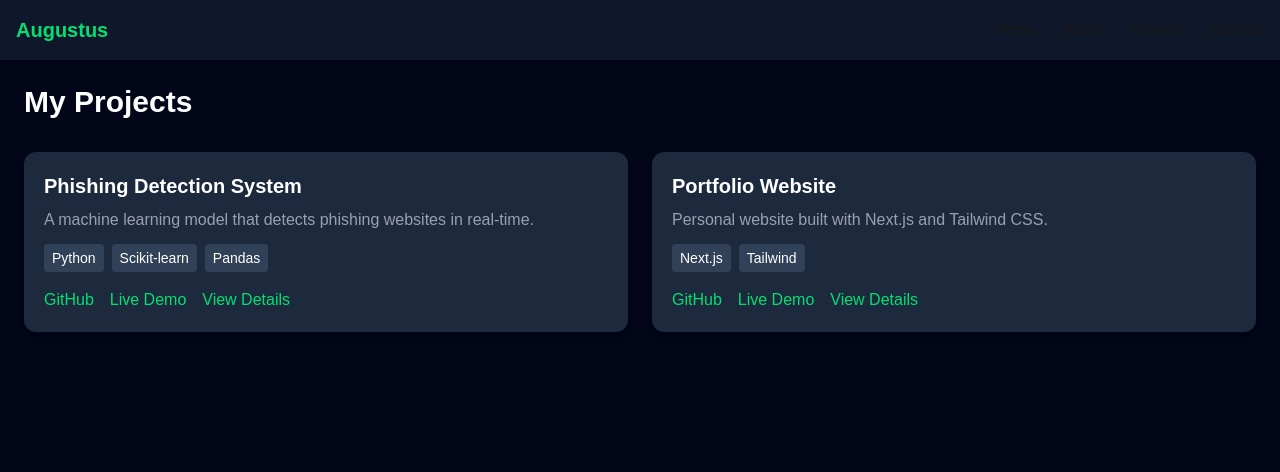
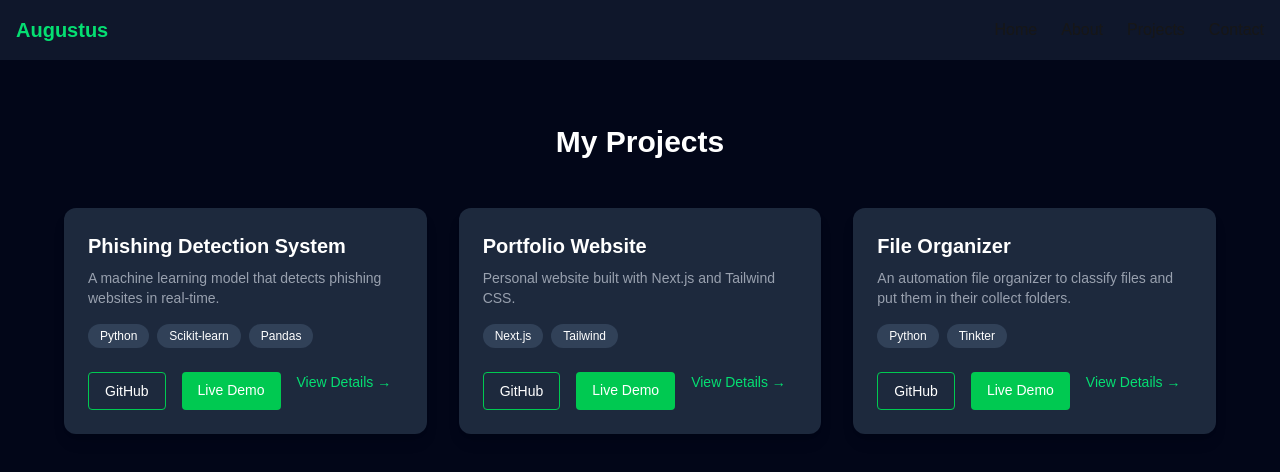
Before and after one commit to Augustu-tech/Portfolio-website, a Next.js app: page /projects in a window 1280 px wide. Shown: the top 472 px of the page. Built offline with nearby package versions, Linux system fonts and the light colour scheme.

Commit message:
Updated Ui/UX and uodated CV

```diff
--- a/app/api/contact/route.ts
+++ b/app/api/contact/route.ts
@@ -1,10 +1,5 @@
 import { NextResponse } from "next/server";
 import { Resend } from "resend";
-
-// ✅ Ensure API key exists
-if (!process.env.RESEND_API_KEY) {
-  throw new Error("Missing RESEND_API_KEY in environment variables");
-}
 
 const resend = new Resend(process.env.RESEND_API_KEY);
 
@@ -12,7 +7,6 @@ export async function POST(req: Request) {
   try {
     const { name, email, message } = await req.json();
 
-    // ✅ Validation
     if (!name || !email || !message) {
       return NextResponse.json(
         { error: "All fields are required" },
@@ -20,47 +14,27 @@ export async function POST(req: Request) {
       );
     }
 
-    // ✅ Send email
-    const response = await resend.emails.send({
-      from: "Portfolio <onboarding@resend.dev>", // safe test sender
-      to: ["chipondepondeaugustus@gmail.com"], // your inbox
+    // ✅ ONLY SEND EMAIL (NO DATABASE)
+    const data = await resend.emails.send({
+      from: "Portfolio <onboarding@resend.dev>",
+      to: ["chipondepondeaugustus@gmail.com"],
       subject: `New Message from ${name}`,
       replyTo: email,
       html: `
-  <div style="font-family: Arial, sans-serif; padding: 20px;">
-    <h2>📩 New Message from Your Portfolio</h2>
-
-    <p><strong>Name:</strong> ${name}</p>
-    <p><strong>Email:</strong> ${email}</p>
-
-    <hr />
-
-    <p><strong>Message:</strong></p>
-    <p>${message}</p>
-
-    <br />
-
-    <small>This message was sent from your portfolio website.</small>
-  </div>
-`
+        <h2>New Contact Message</h2>
+        <p><strong>Name:</strong> ${name}</p>
+        <p><strong>Email:</strong> ${email}</p>
+        <p><strong>Message:</strong></p>
+        <p>${message}</p>
+      `,
     });
 
-    // ✅ LOG RESPONSE (IMPORTANT)
-    console.log("Resend response:", response);
-
-    return NextResponse.json({
-      success: true,
-      message: "Email sent successfully",
-    });
+    return NextResponse.json({ success: true, data });
 
   } catch (error: any) {
-    console.error("Email error:", error);
-
+    console.error(error);
     return NextResponse.json(
-      {
-        error: "Failed to send email",
-        details: error?.message || "Unknown error",
-      },
+      { error: "Failed to send email" },
       { status: 500 }
     );
   }
--- a/app/layout.tsx
+++ b/app/layout.tsx
@@ -10,7 +10,7 @@ export const metadata = {
 export default function RootLayout({ children }: { children: React.ReactNode }) {
   return (
     <html lang="en">
-      <body className="bg-slate-950 text-white min-h-screen">
+      <body className="bg-slate-950 text-white min-h-screen antialiased">
         <Navbar />
         <main>{children}</main>
       </body>
--- a/app/page.tsx
+++ b/app/page.tsx
@@ -3,6 +3,7 @@
 import { motion } from "framer-motion";
 import Link from "next/link";
 import { projects } from "@/data/projects";
+import Skills from "@/components/Skills";
 
 export default function Home() {
   return (
@@ -75,13 +76,24 @@ export default function Home() {
     <motion.div
       key={project.id}
       whileHover={{ scale: 1.05 }}
-              className="bg-slate-800 p-5 rounded-xl"
+      className="bg-slate-800 p-6 rounded-xl shadow-lg"
     >
       <h3 className="text-xl font-bold">{project.title}</h3>
 
-              <p className="text-gray-400 mt-2">
+      <p className="text-gray-400 mt-2 text-sm">
         {project.description}
       </p>
+
+      <div className="mt-3 flex flex-wrap gap-2">
+        {project.tech.map((t) => (
+          <span
+            key={t}
+            className="text-xs bg-slate-700 px-2 py-1 rounded"
+          >
+            {t}
+          </span>
+        ))}
+      </div>
 
       <Link
         href={`/projects/${project.slug}`}
@@ -94,6 +106,7 @@ export default function Home() {
 </div>
 
       </section>
+      <Skills/>
 
     </main>
   );
--- a/app/projects/page.tsx
+++ b/app/projects/page.tsx
@@ -1,16 +1,20 @@
 import { projects } from "@/data/projects";
 import ProjectCard from "@/components/projectCard";
 
-export default function ProjectsPage() {
+export default function Projects() {
   return (
-        <main className="min-h-screen bg-slate-950 text-white p-6">
-            <h1 className="text-3xl font-bold mb-8">My Projects</h1>
+    <main className="min-h-screen bg-slate-950 text-white px-6 py-16">
 
-            <div className="grid md:grid-cols-2 gap-6">
+      <h1 className="text-3xl font-bold text-center mb-12">
+        My Projects
+      </h1>
+
+      <div className="grid sm:grid-cols-2 lg:grid-cols-3 gap-8 max-w-6xl mx-auto">
         {projects.map((project) => (
           <ProjectCard key={project.id} project={project} />
         ))}
       </div>
+
     </main>
   );
 }
--- /dev/null
+++ b/components/Skills.tsx
@@ -0,0 +1,49 @@
+"use client";
+
+import { motion } from "framer-motion";
+import { skills } from "@/data/skills";
+
+export default function Skills() {
+  return (
+    <section className="mt-24 max-w-5xl mx-auto px-6">
+
+      <h2 className="text-2xl font-bold text-center mb-10">
+        Skills
+      </h2>
+
+      <div className="grid md:grid-cols-2 gap-6">
+
+        {skills.map((skill, index) => (
+          <motion.div
+            key={skill.category}
+            initial={{ opacity: 0, y: 30 }}
+            whileInView={{ opacity: 1, y: 0 }}
+            transition={{ delay: index * 0.2 }}
+            viewport={{ once: true }}
+            whileHover={{ scale: 1.05 }}
+            className="bg-slate-800 p-6 rounded-xl shadow-md"
+          >
+
+            <h3 className="text-xl font-semibold mb-4 text-green-400">
+              {skill.category}
+            </h3>
+
+            <div className="flex flex-wrap gap-2">
+              {skill.items.map((item) => (
+                <span
+                  key={item}
+                  className="bg-slate-700 px-3 py-1 rounded text-sm"
+                >
+                  {item}
+                </span>
+              ))}
+            </div>
+
+          </motion.div>
+        ))}
+
+      </div>
+
+    </section>
+  );
+}
--- a/components/projectCard.tsx
+++ b/components/projectCard.tsx
@@ -4,6 +4,7 @@ import { motion } from "framer-motion";
 import Link from "next/link";
 
 type Project = {
+  id: number;
   slug: string;
   title: string;
   description: string;
@@ -15,34 +16,55 @@ type Project = {
 export default function ProjectCard({ project }: { project: Project }) {
   return (
     <motion.div
-            whileHover={{ scale: 1.05 }}
-            transition={{ duration: 0.3 }}
-            className="bg-slate-800 p-5 rounded-xl shadow-md"
+      whileHover={{ scale: 1.04 }}
+      className="bg-slate-800 p-6 rounded-xl shadow-lg transition"
     >
+      {/* TITLE */}
       <h2 className="text-xl font-bold">{project.title}</h2>
 
-            <p className="text-gray-400 mt-2">
+      {/* DESCRIPTION */}
+      <p className="text-gray-400 mt-2 text-sm">
         {project.description}
       </p>
 
-            <div className="mt-3 flex flex-wrap gap-2">
+      {/* TECH STACK */}
+      <div className="mt-4 flex flex-wrap gap-2">
         {project.tech.map((t) => (
-                    <span key={t} className="text-sm bg-slate-700 px-2 py-1 rounded">
+          <span
+            key={t}
+            className="text-xs bg-slate-700 px-3 py-1 rounded-full"
+          >
             {t}
           </span>
         ))}
       </div>
 
-            <div className="mt-4 flex gap-4">
-                <a href={project.github} className="text-green-400">
+      {/* ACTION BUTTONS */}
+      <div className="mt-6 flex flex-wrap gap-4">
+
+        <a
+          href={project.github}
+          target="_blank"
+          className="text-sm border border-green-500 px-4 py-2 rounded hover:bg-green-500 hover:text-black transition"
+        >
           GitHub
         </a>
-                <a href={project.demo} className="text-green-400">
+
+        <a
+          href={project.demo}
+          target="_blank"
+          className="text-sm bg-green-500 px-4 py-2 rounded hover:bg-green-600 transition"
+        >
           Live Demo
         </a>
-                <Link href={`/projects/${project.slug}`} className="text-green-400">
-                    View Details
+
+        <Link
+          href={`/projects/${project.slug}`}
+          className="text-sm text-green-400 hover:underline"
+        >
+          View Details →
         </Link>
+
       </div>
     </motion.div>
   );
--- a/data/projects.ts
+++ b/data/projects.ts
@@ -27,4 +27,13 @@ export const projects: Project[] = [
         github: "#",
         demo: "#",
     },
+    {
+        id: 3,
+        slug: "file organizer",
+        title: "File Organizer",
+        description: "An automation file organizer to classify files and put them in their collect folders.",
+        tech: ["Python", "Tinkter"],
+        github: "#",
+        demo: "#",
+    },
 ];
--- /dev/null
+++ b/data/skills.ts
@@ -0,0 +1,18 @@
+export const skills = [
+  {
+    category: "Frontend",
+    items: ["Next.js", "React", "Tailwind CSS", "HTML", "CSS", "JavaScript", "TypeScript"],
+  },
+  {
+    category: "Backend",
+    items: ["Node.js", "API Development", "Express", "Django", "Flask"],
+  },
+  {
+    category: "AI / Data",
+    items: ["Python", "Scikit-learn", "Pandas", "Machine Learning", "R", "TensorFlow"],
+  },
+  {
+    category: "Tools",
+    items: ["Git", "GitHub", "VS Code", "Figma", "PowerBI"],
+  },
+];
```
Also changed, not shown: app/contact/page.tsx (+40 -23 lines), 1 other file (tests, documents, lock files or other folders). Lines whose indentation alone changed are shown as unchanged.
